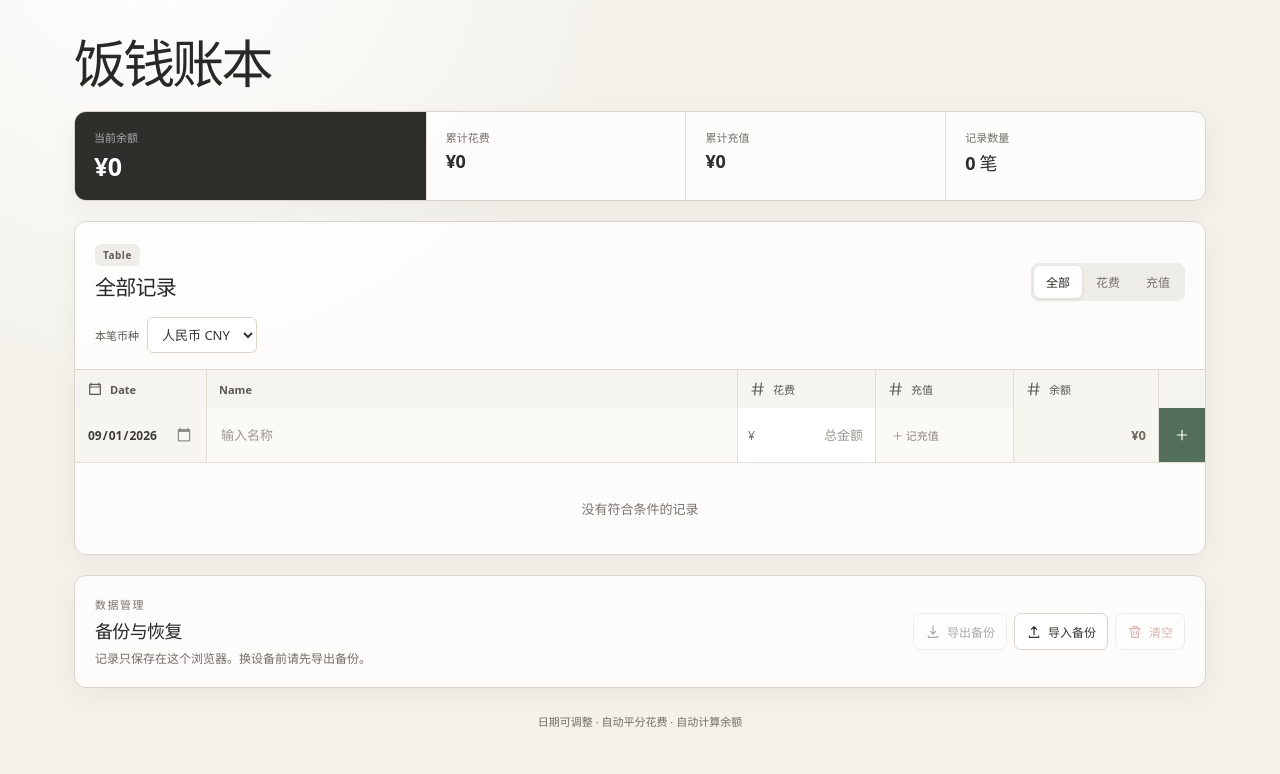
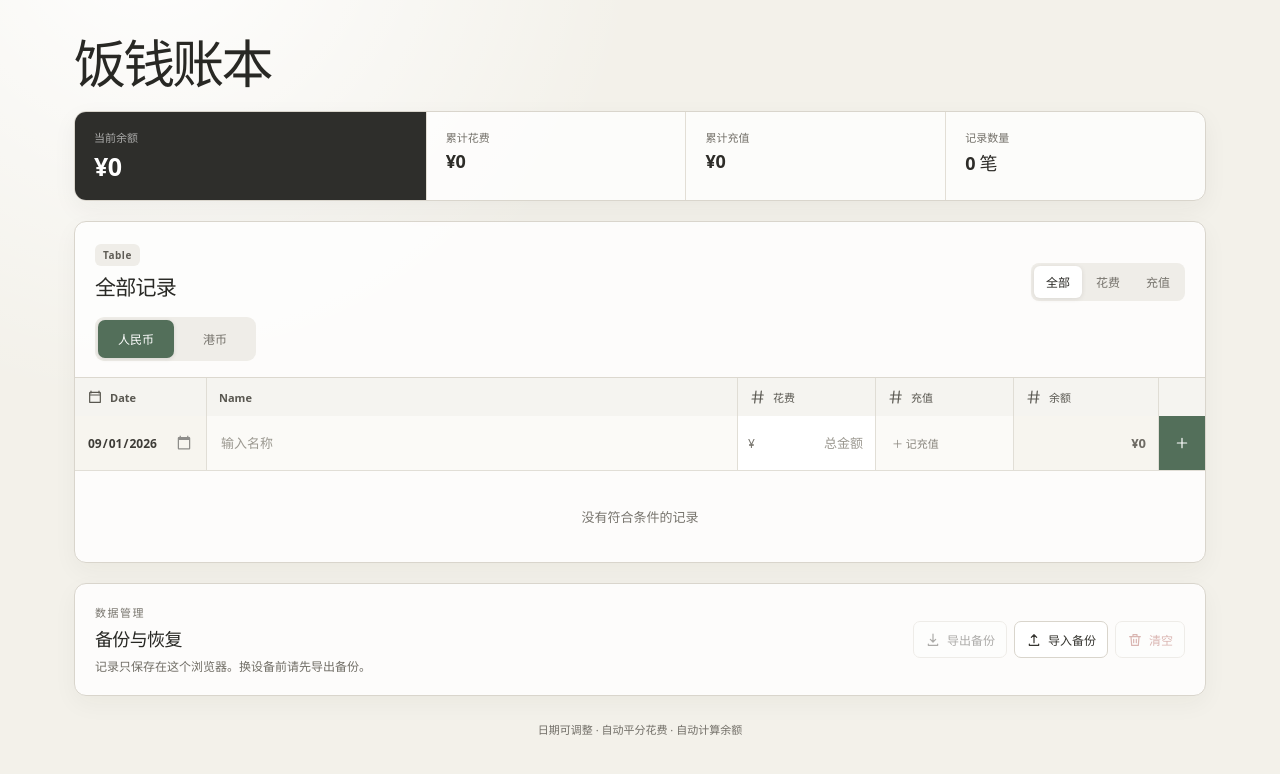
Before and after one commit to zhangyc-413/meal-ledger-web, a React (Vite) app: page / in a window 1280 px wide. Shown: the top 774 px of the page. Built offline with nearby package versions, Linux system fonts and the light colour scheme.

Commit message:
Replace currency dropdown with one-click segmented buttons

```diff
--- a/src/App.css
+++ b/src/App.css
@@ -97,8 +97,11 @@ footer { padding: 25px 0 4px; color: #716e67; text-align: center; font-size: 11p
 }
 
 .currency-panel { display: flex; align-items: center; flex-wrap: wrap; gap: 18px; padding: 0 20px 16px; }
-.currency-picker { display: flex; flex: 0 0 auto; align-items: center; gap: 8px; color: #595750; font-size: 11px; }
-.currency-picker select { min-height: 36px; border: 1px solid #d9d5cc; border-radius: 6px; padding: 5px 10px; background: #fff; color: #35342f; font: inherit; font-size: 13px; }
+.currency-switch { display: inline-flex; flex: 0 0 auto; gap: 3px; padding: 3px; border-radius: 9px; background: #efede8; }
+.currency-switch button { min-width: 76px; min-height: 38px; padding: 7px 16px; border: 0; border-radius: 7px; background: transparent; color: #77746d; font: inherit; font-size: 12px; font-weight: 650; cursor: pointer; transition: background .15s ease, color .15s ease; }
+.currency-switch button:hover { color: #35342f; background: #e5e2db; }
+.currency-switch button[aria-pressed="true"] { color: #fff; background: #536f5a; box-shadow: 0 1px 4px rgba(35,34,31,.12); }
+.currency-switch button:focus-visible { outline: 2px solid #536f5a; outline-offset: 3px; }
 .currency-detail { padding-top: 2px; font-size: 11px; color: #706d65; line-height: 1.7; }
 .currency-detail p { margin: 0 0 4px; }
 .currency-detail p:first-child { display: flex; align-items: center; flex-wrap: wrap; gap: 5px 12px; }
@@ -114,5 +117,4 @@ footer { padding: 25px 0 4px; color: #716e67; text-align: center; font-size: 11p
 .saved-name small { font-size: 10px; line-height: 1.5; color: #706d65; }
 @media (max-width: 760px) {
   .currency-panel { gap: 8px 16px; padding-left: 16px; padding-right: 16px; }
-  .currency-picker { gap: 8px; }
 }
--- a/src/App.tsx
+++ b/src/App.tsx
@@ -204,11 +204,10 @@ function App() {
         </div>
 
         <div className="currency-panel">
-          <label className="currency-picker">本笔币种
-            <select aria-label="本笔币种" value={currency} onChange={(event) => { setCurrency(event.target.value as Currency); setAcceptOldRate(false) }}>
-              <option value="CNY">人民币 CNY</option><option value="HKD">港币 HKD</option>
-            </select>
-          </label>
+          <div className="currency-switch" role="group" aria-label="本笔币种">
+            <button type="button" aria-pressed={currency === 'CNY'} onClick={() => { setCurrency('CNY'); setAcceptOldRate(false) }}>人民币</button>
+            <button type="button" aria-pressed={currency === 'HKD'} onClick={() => { setCurrency('HKD'); setAcceptOldRate(false) }}>港币</button>
+          </div>
           {currency === 'HKD' && <div className="currency-detail" aria-live="polite">
             <p>
               {quote && <strong title={`牌价：${quoteTime(quote)}（北京时间）；按记账时牌价折算，已记账金额不变。`}>1 港币 = ¥{quote.rate.toFixed(4)}</strong>}
```
